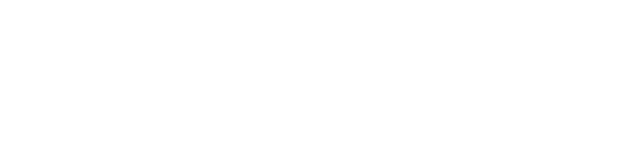
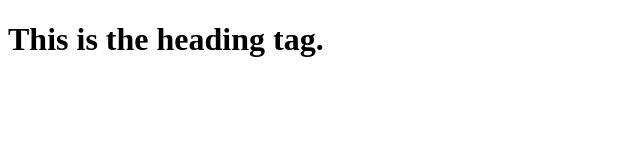
Before and after one commit to Thinzarko/git-test, a plain HTML site: page index.html in a window 1280 px wide. Shown: the whole page, without its empty margins (0-640 px from the left). Drawn offline with Linux system fonts and the light colour scheme.

Commit message:
gui index added

```diff
--- a/index.html
+++ b/index.html
@@ -6,6 +6,6 @@
     <title>Document</title>
 </head>
 <body>
-
+    <h1>This is the heading tag.</h1>
 </body>
 </html>
--- a/office2.css
+++ b/office2.css
@@ -1,3 +1,4 @@
 *{
     padding: 0;
+    margin: 0;
 }
```
Also changed, not shown: gui.html (added).
